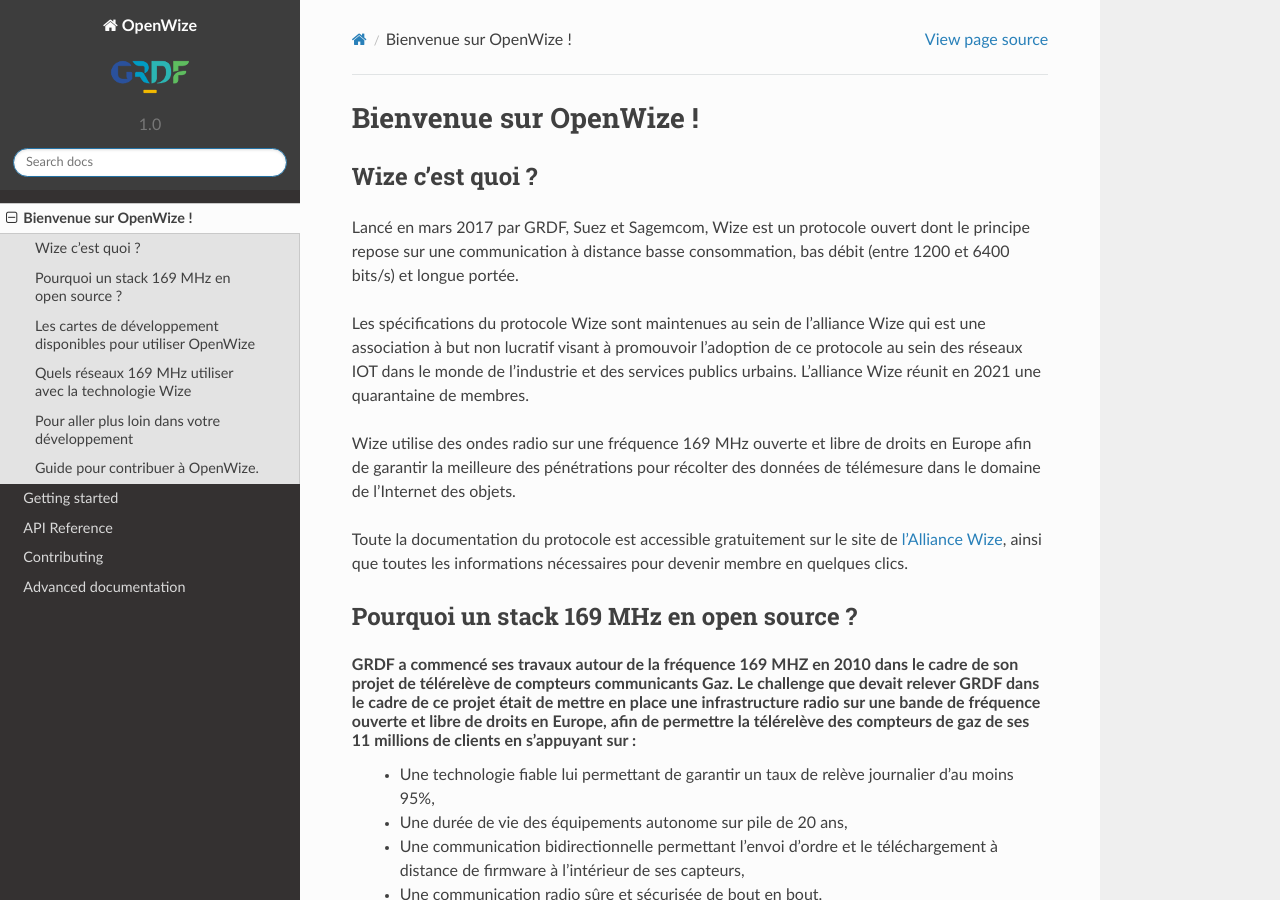
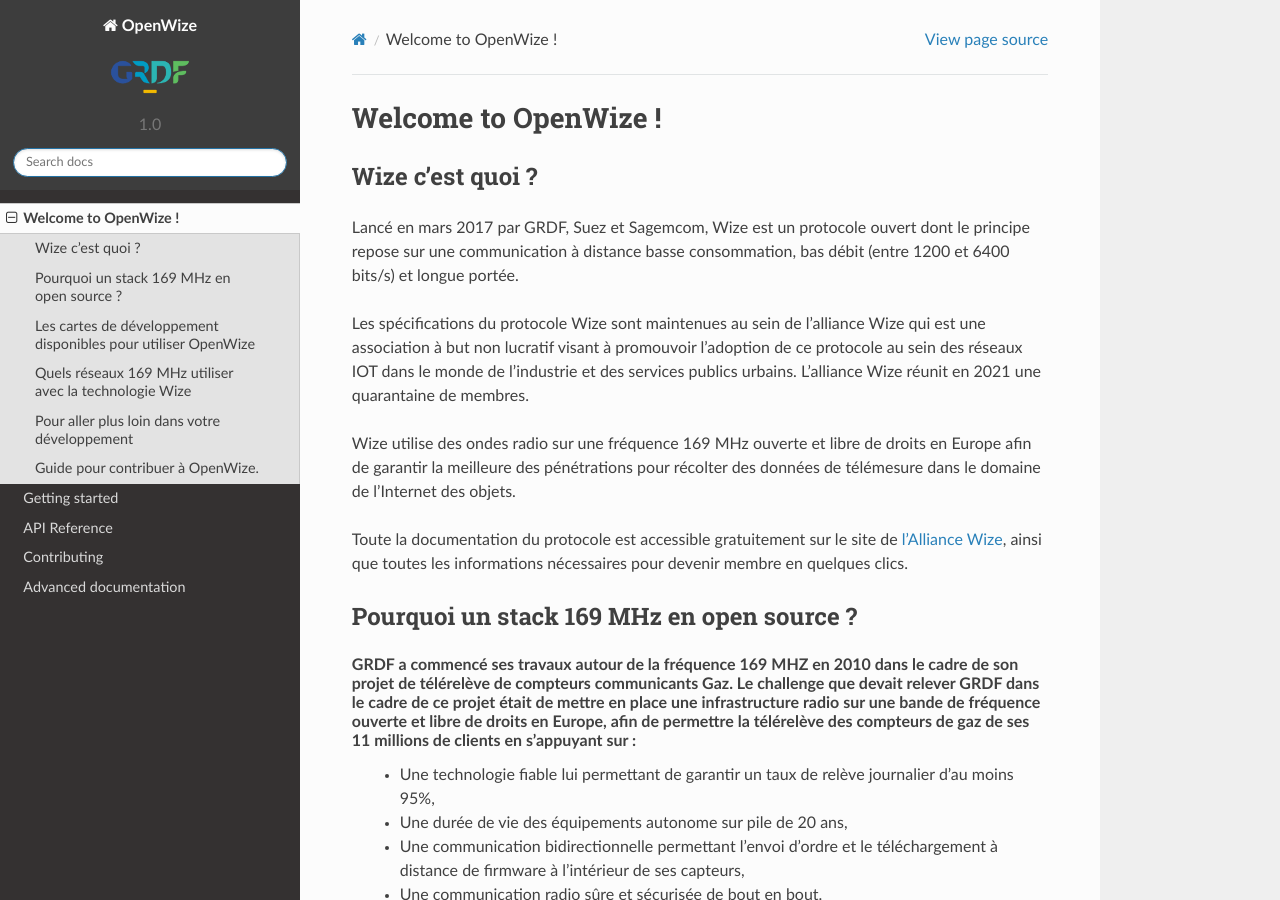
Before and after one commit to WizeEveryWhere/OpenWize, a Sphinx documentation site: the page built from docs/welcome.rst, in a window 1280 px wide and 900 px high. Built offline with Sphinx 7.4.7 and the Read the Docs theme 2.0.0, drawn with Linux system fonts in a browser that asks for light colours.

Commit message:
[DOC] Test....

```diff
--- a/docs/welcome.rst
+++ b/docs/welcome.rst
@@ -1,7 +1,7 @@
 .. *****************************************************************************
 
 ************************
-Bienvenue sur OpenWize !
+Welcome to OpenWize !
 ************************
 
 Wize c’est quoi ?
```
